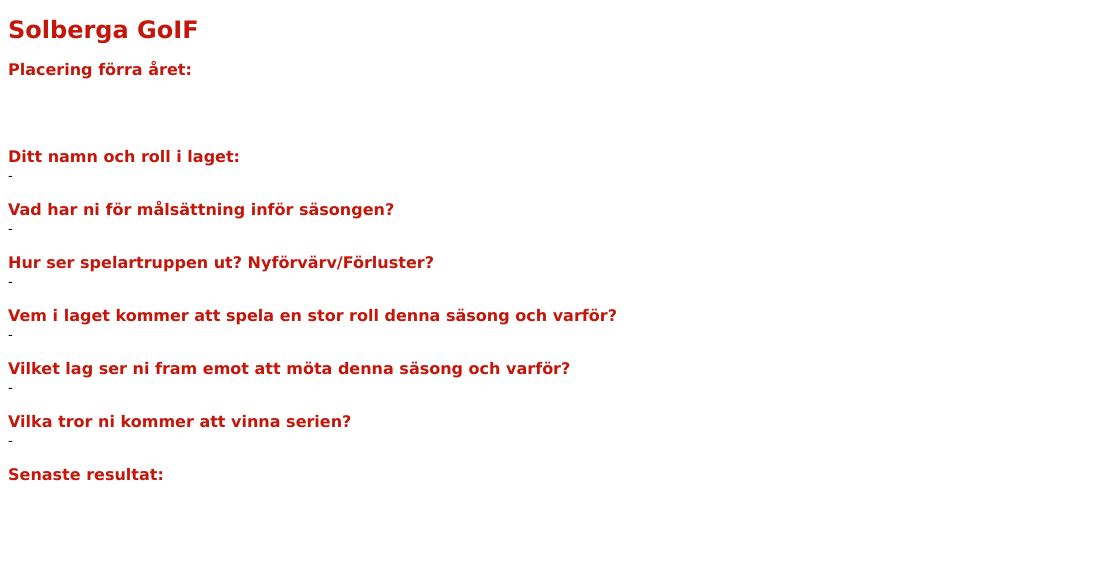
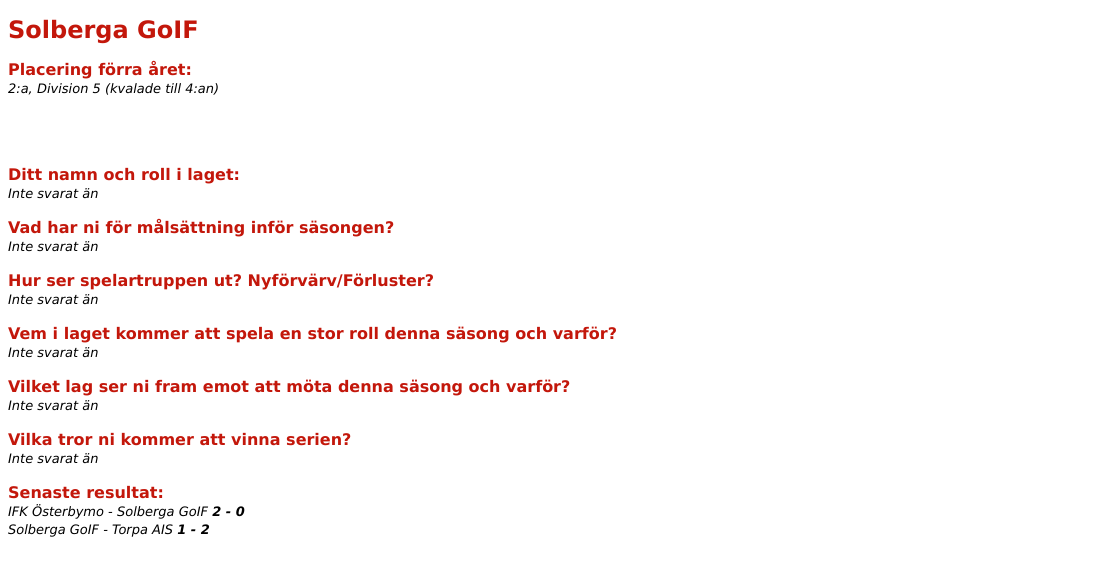
Before and after one commit to Profess0ro/div-5-jkpg, a plain HTML site: page lag/solberga.html in a window 1280 px wide. Shown: the full height of the page, 0-1118 px from the left. Drawn offline with Linux system fonts and the light colour scheme.

Commit message:
added links to latest games

```diff
--- a/lag/solberga.html
+++ b/lag/solberga.html
@@ -1,5 +1,5 @@
 <!DOCTYPE html>
-<html lang="en-US">
+<html lang="enInte svarat änUS">
 <head>
     <link rel="stylesheet" href="lag.css" type="text/css">
 </head>
@@ -16,7 +16,7 @@
 
     <p>
         <span id="solberga">Placering förra året:</span><br>
-        <span id="svar"></span>
+        <span id="svar">2:a, Division 5 (kvalade till 4:an)</span>
 
     </p>
     <br><br>
@@ -24,43 +24,43 @@
 
     <p>
         <span id="solberga">Ditt namn och roll i laget:</span><br>
-        <span id="svar">-</span>
+        <span id="svar">Inte svarat än</span>
     </p>
 
     <p>
         <span id="solberga">Vad har ni för målsättning inför säsongen?</span><br>
-        <span id="svar">-</span>
+        <span id="svar">Inte svarat än</span>
     </p>
 
     <p>
         <span id="solberga">Hur ser spelartruppen ut? Nyförvärv/Förluster?</span><br>
-        <span id="svar">-</span>
+        <span id="svar">Inte svarat än</span>
     </p>
 
     <p>
         <span id="solberga">Vem i laget kommer att spela en stor roll denna säsong och varför?</span><br>
-        <span id="svar">-</span>
+        <span id="svar">Inte svarat än</span>
     </p>
 
     <p>
         <span id="solberga">Vilket lag ser ni fram emot att möta denna säsong och varför?</span><br>
-        <span id="svar">-</span>
+        <span id="svar">Inte svarat än</span>
     </p>
 
     <p>
         <span id="solberga">Vilka tror ni kommer att vinna serien?</span><br>
-        <span id="svar">-</span>
+        <span id="svar">Inte svarat än</span>
     </p>
 
     <p>
         <span id="solberga">Senaste resultat:</span><br>
-        <span id="svar"><a href="" target="_blank"></a>
+        <span id="svar">IFK Österbymo - Solberga GoIF <a id="link" href="https://www.smalandsfotbollen.se/rs/matchfakta/ifk-osterbymo-solberga-goif-toyota-cup-herr-smaland/5763915/" target="_blank">2 - 0</a></span>
             <br>
-        <span id="svar"><a href="" target="_blank"></a></span>
+        <span id="svar">Solberga GoIF - Torpa AIS <a id="link" href="https://www.smalandsfotbollen.se/rs/matchfakta/solberga-goif-torpa-ais-toyota-cup-herr-smaland/5763913/" target="_blank">1 - 2</a></span>
             <br>
-        <span id="svar"><a href="" target="_blank"></a></span>
+        <span id="svar"><a id="link" href="" target="_blank"></a></span>
 
-        </span>
+
 
     </p>
 </div>
```
Also changed, not shown: eng/lag/horeda.html (+3 -3 lines), eng/lag/solberga.html (+4 -6 lines), lag/horeda.html (+3 -3 lines).
